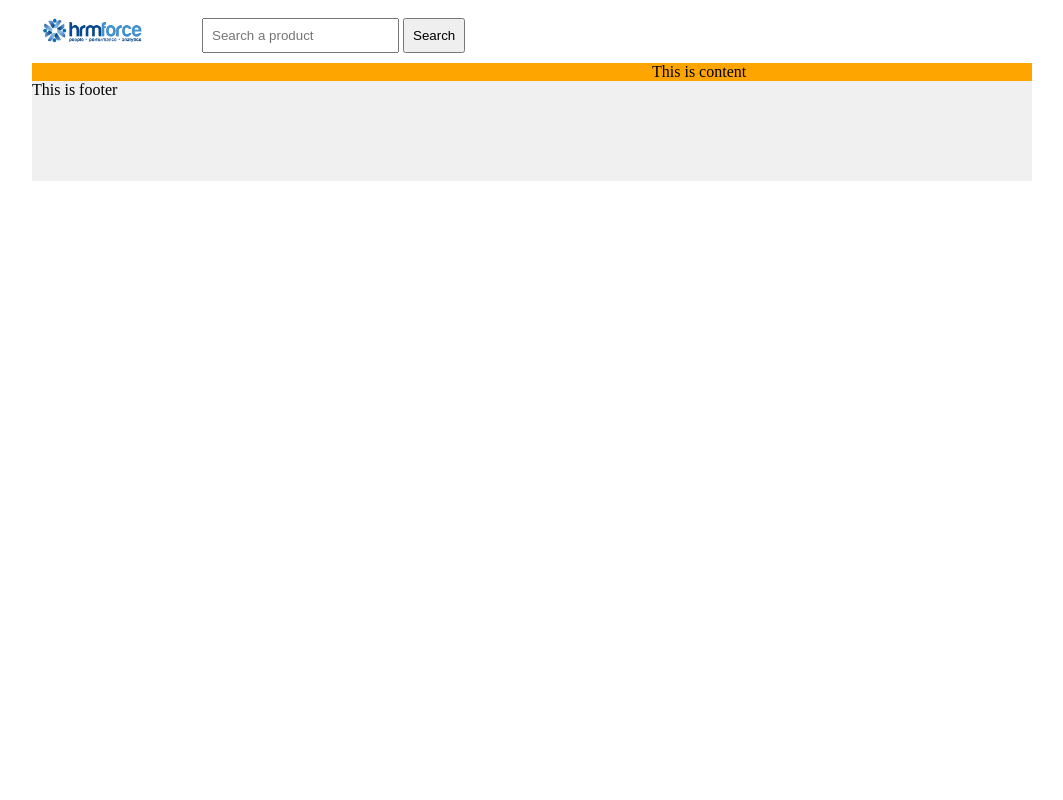
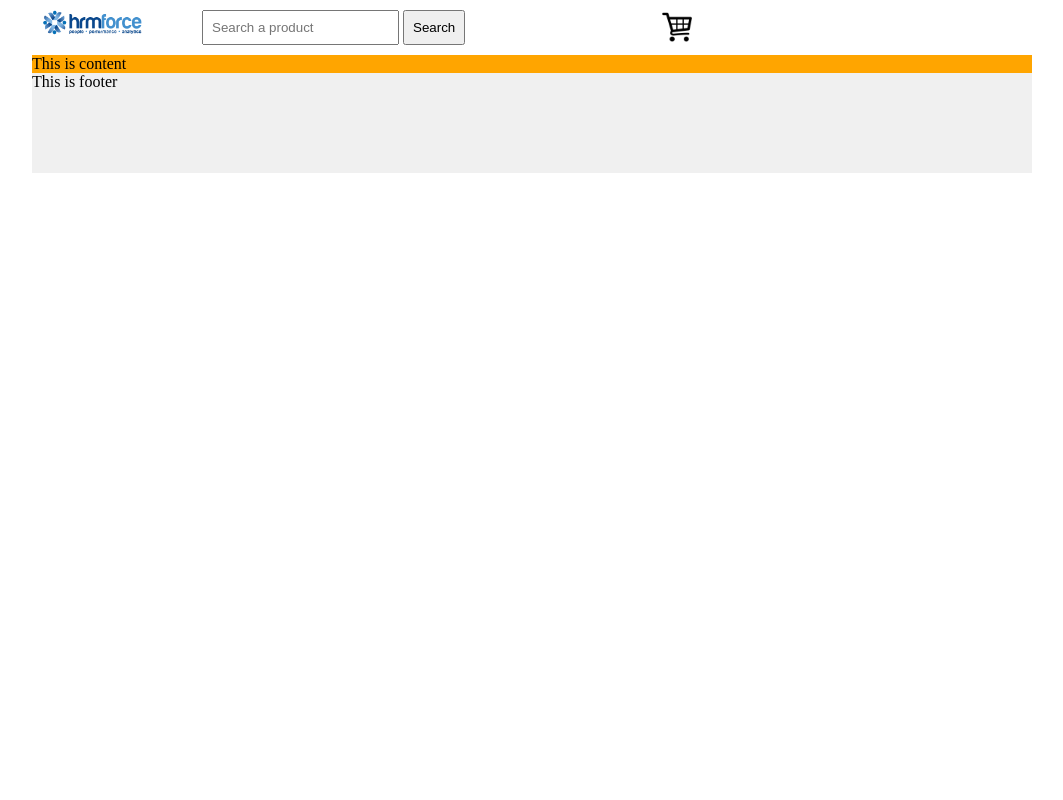
Before and after one commit to asqar-8828/online-shop, a PHP site: page / in a window 1280 px wide. Shown: the whole page, without its empty margins (108-1171 px from the left). Run offline with PHP 8.4, Linux system fonts and the light colour scheme.

Commit message:
Adding the Cart Navigation for website

```diff
--- a/index.php
+++ b/index.php
@@ -12,7 +12,7 @@
 
         <div class="header_logo">
             <a href="index.php">
-        <img id="logo" src="images/hrmforce.png"/>
+            <img id="logo" src="images/hrmforce.png" alt="logo"/>
             </a>
         </div> <!-- /.header logo-->
 
@@ -20,8 +20,20 @@
             <form method="get" action="results.php" enctype="multipart/form-data"/>
             <input type="text" name="user_query" placeholder="Search a product" />
             <input type="submit" name="search" value="Search" />
+        </div>
+
+        <div class="cart">
+            <ul>
+                <li class="dropdown_header_cart">
+                    <div id="notification_total_cart" class="shopping-cart">
+                        <img src="images/cart_icon.png" id="cart_image" alt="cart_icon"/>
+                    </div>
+
+                </li>
+            </ul>
 
         </div>
+
 
     </div> <!-- /.header_wrapper-->
 
--- a/styles/style.css
+++ b/styles/style.css
@@ -1,4 +1,28 @@
+/* http://meyerweb.com/eric/tools/css/reset/
+   v2.0 | 20110126
+   License: none (public domain)
+*/
 
+html, body, div, span, applet, object, iframe,
+h1, h2, h3, h4, h5, h6, p, blockquote, pre,
+a, abbr, acronym, address, big, cite, code,
+del, dfn, em, img, ins, kbd, q, s, samp,
+small, strike, strong, sub, sup, tt, var,
+b, u, i, center,
+dl, dt, dd, ol, ul, li,
+fieldset, form, label, legend,
+table, caption, tbody, tfoot, thead, tr, th, td,
+article, aside, canvas, details, embed,
+figure, figcaption, footer, header, hgroup,
+menu, nav, output, ruby, section, summary,
+time, mark, audio, video {
+    margin: 0;
+    padding: 0;
+    border: 0;
+    font-size: 100%;
+    font: inherit;
+    vertical-align: baseline;
+}
 
 .main_wrapper {
     width: 1000px;
@@ -13,6 +37,7 @@
     margin: auto;
     background: white;
 }
+
 .header_logo {
     float: left;
     width: 150px;
@@ -35,6 +60,32 @@
 #form input[type-text] {
     width: 80%;
 }
+.cart {
+    float: left;
+    margin: 5px 10px 0 15px;
+    cursor: pointer;
+    height: 35px;
+    padding-top: 7px;
+    position: relative;
+    top: 0;
+    right: 20px;
+    width: 60px;
+    text-align: center;
+    z-index: 1000;
+
+}
+.cart img {
+    width: 30px;
+}
+.cart ul {
+    padding: 0;
+    margin: 0;
+    list-style: none;
+    position: relative;
+    width: auto;
+    z-index: 1;
+}
+
 .content_wrapper {
     width: 1000px;
     margin: auto;
```
Also changed, not shown: images/cart_icon.png (added). Lines whose indentation alone changed are shown as unchanged.
